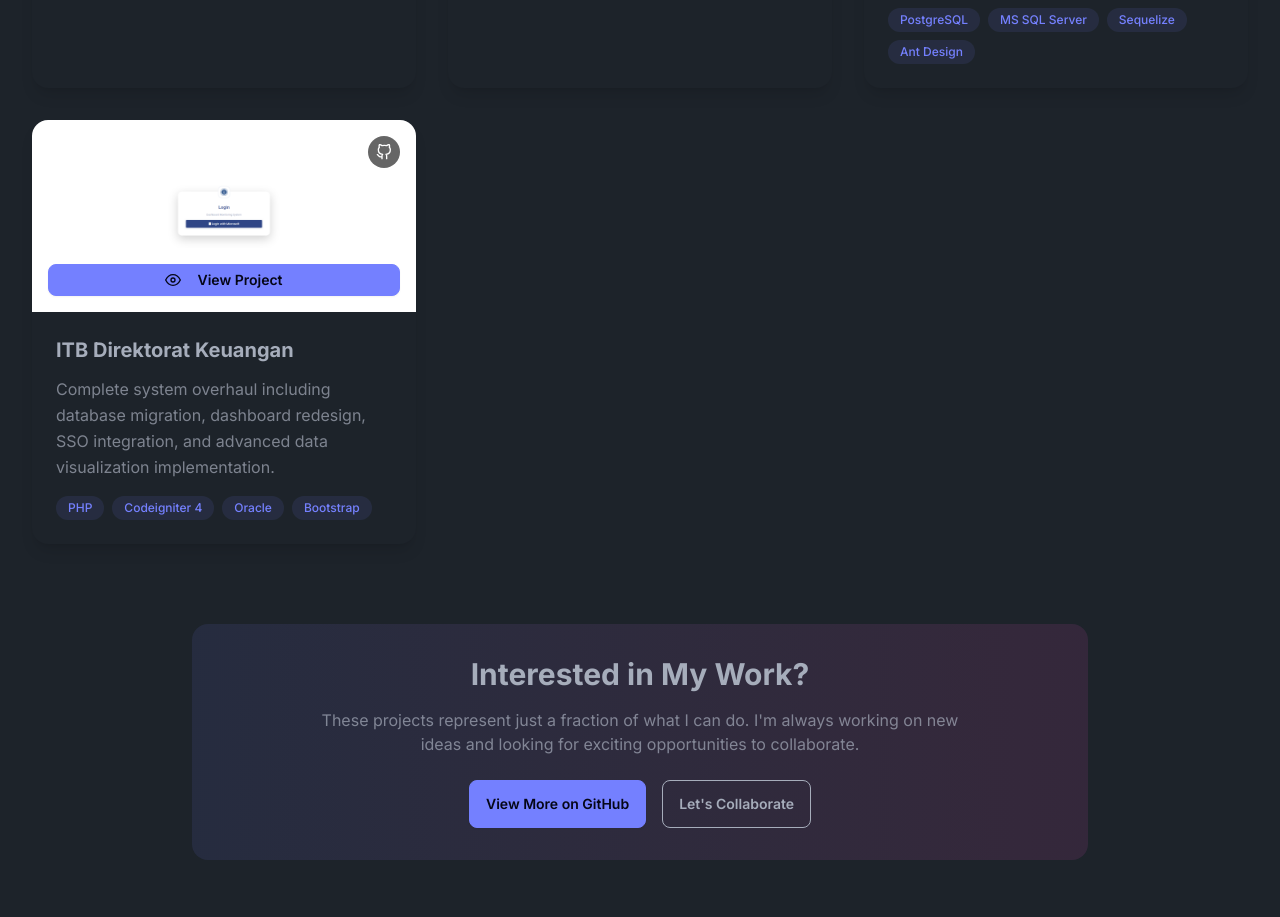
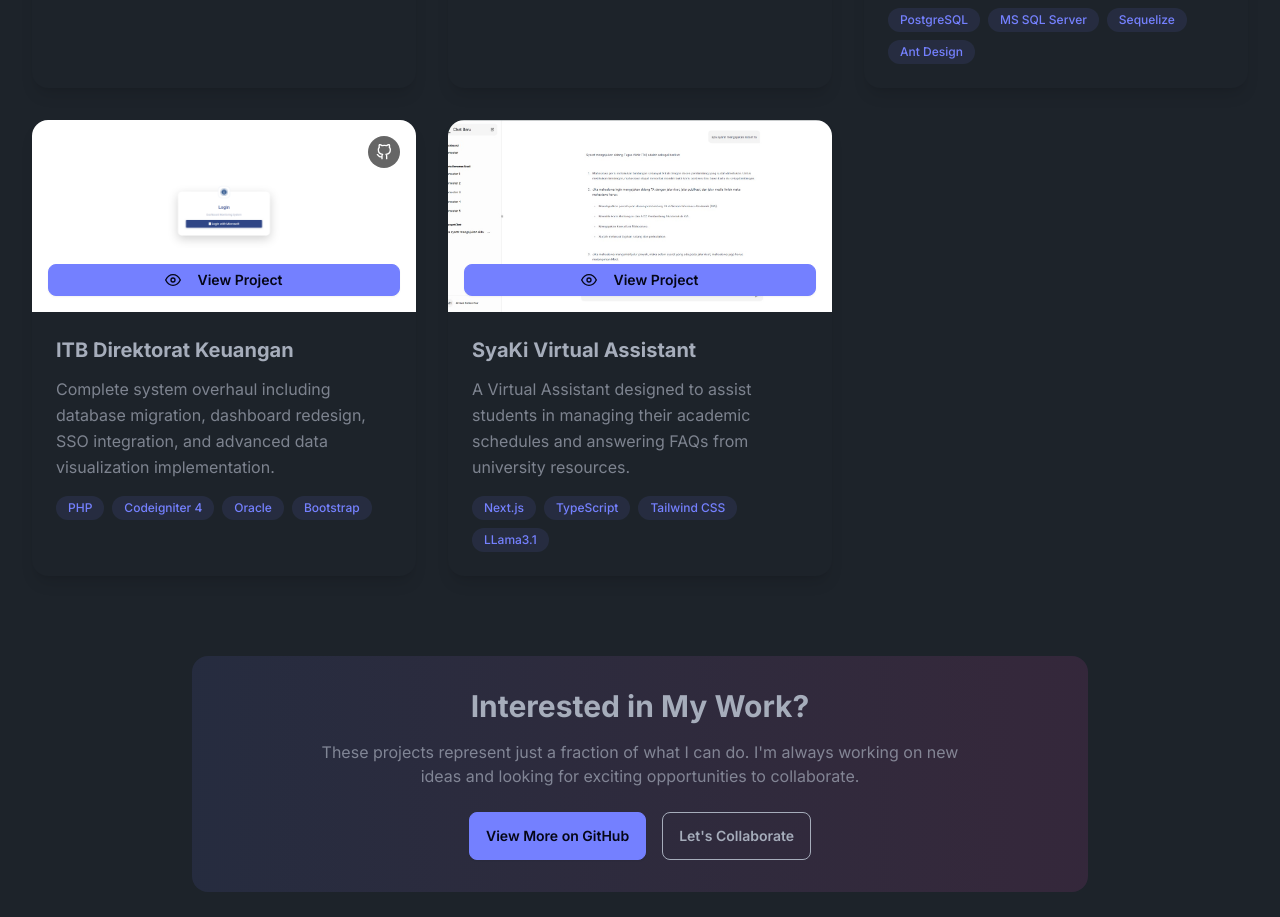
Before and after one commit to m0rgause/portofolio, a Next.js app: page /projects in a window 1280 px wide. Shown: the part 1351-2268 px from the top of the page. Built offline with nearby package versions, Linux system fonts and the light colour scheme.

Commit message:
Implement code changes to enhance functionality and improve performance

```diff
--- a/src/app/projects/page.tsx
+++ b/src/app/projects/page.tsx
@@ -77,6 +77,13 @@ export default function Projects() {
         "Complete system overhaul including database migration, dashboard redesign, SSO integration, and advanced data visualization implementation.",
       tags: ["PHP", "Codeigniter 4", "Oracle", "Bootstrap"],
       githubUrl: "https://github.com/m0rgause",
+    },
+    {
+      imageUrl: "/assets/img/syaki.jpg",
+      title: "SyaKi Virtual Assistant",
+      description:
+        "A Virtual Assistant designed to assist students in managing their academic schedules and answering FAQs from university resources.",
+      tags: ["Next.js", "TypeScript", "Tailwind CSS", "LLama3.1"],
     },
   ];
 
```
Also changed, not shown: public/assets/img/syaki.jpg (added).
